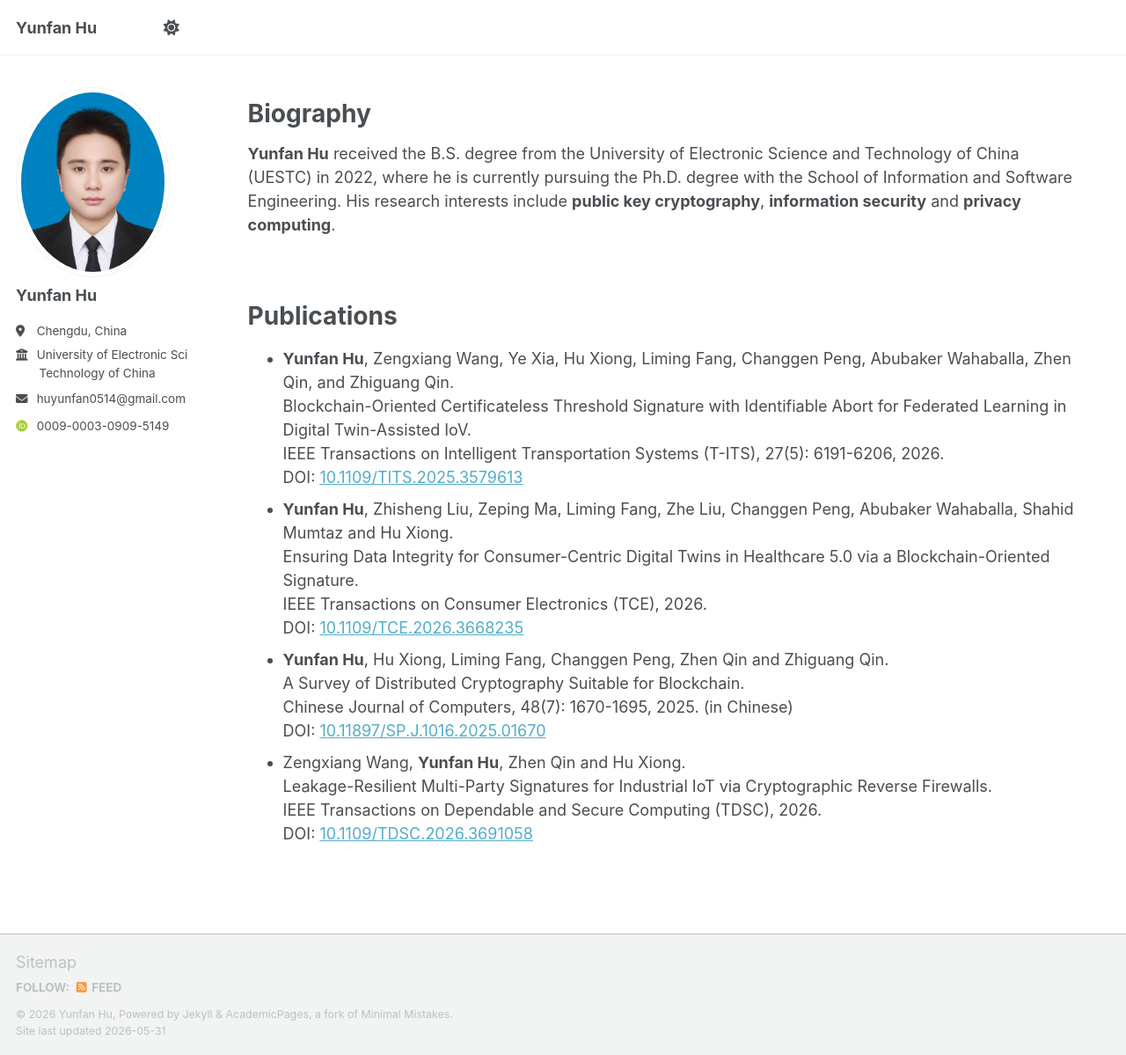
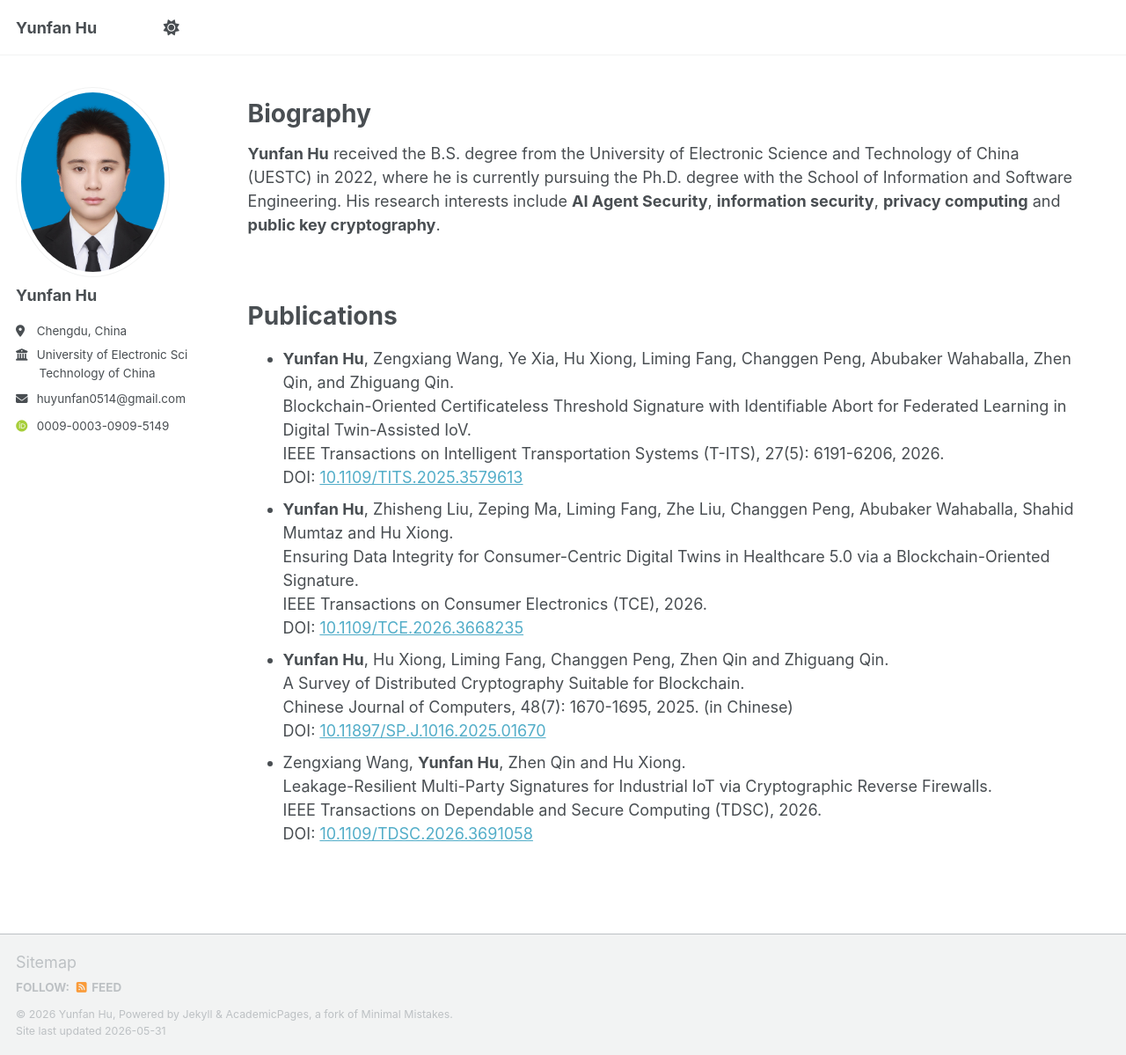
Before and after one commit to HYF0514/HYF0514.github.io, a Jekyll site: the page built from _pages/about.md, in a window 1280 px wide and 1199 px high. Shown: the whole window at 88% size. Built offline with Jekyll 4.4.1, drawn with Linux system fonts in a browser that asks for light colours; some web fonts are replaced; a script bundle is joined from its source files by our own code; library files that are not in the unit come from our copies.

Commit message:
Update about.md

```diff
--- a/_pages/about.md
+++ b/_pages/about.md
@@ -10,7 +10,7 @@ redirect_from:
 Biography
 =========
 **Yunfan Hu**
-received the B.S. degree from the University of Electronic Science and Technology of China (UESTC) in 2022, where he is currently pursuing the Ph.D. degree with the School of Information and Software Engineering. His research interests include **public key cryptography**, **information security** and **privacy computing**.
+received the B.S. degree from the University of Electronic Science and Technology of China (UESTC) in 2022, where he is currently pursuing the Ph.D. degree with the School of Information and Software Engineering. His research interests include **AI Agent Security**, **information security**, **privacy computing** and **public key cryptography**.
 
 <br>
 
```
